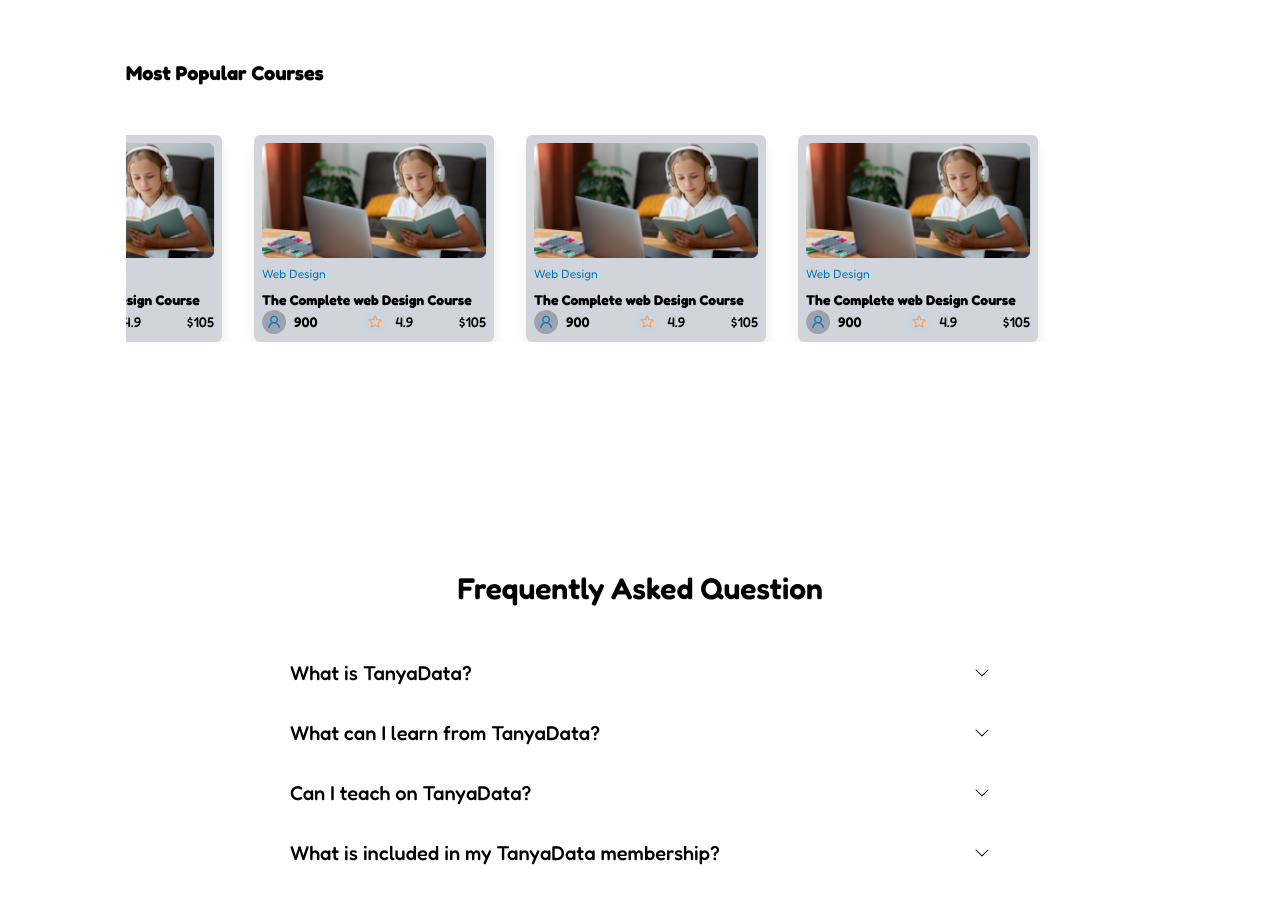
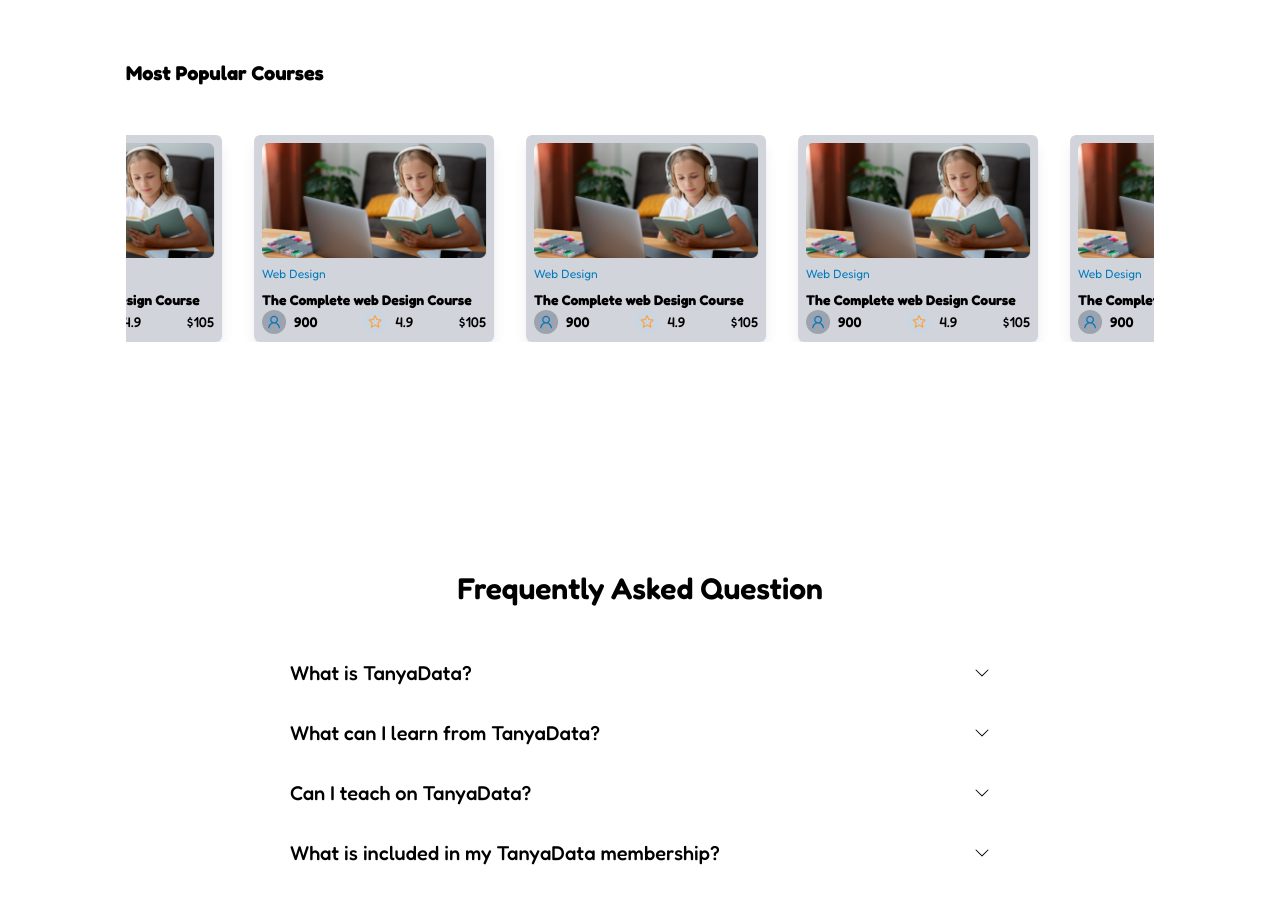
Before and after one commit to cchoirun/tanya-data, a React (Vite) app: page / in a window 1280 px wide. Shown: the part 1640-2543 px from the top of the page. Built offline with nearby package versions, Linux system fonts and the light colour scheme.

Commit message:
Add more course

```diff
--- a/src/Data.jsx
+++ b/src/Data.jsx
@@ -95,6 +95,177 @@ export const courses = [
         participants: 900,
         price: 105
     },
+    {
+        id: 5,
+        image: courses1,
+        category: "Web Design",
+        title: "The Complete web Design Course",
+        rating: 4.9,
+        participants: 900,
+        price: 105
+    },
+    {
+        id: 6,
+        image: courses1,
+        category: "Web Design",
+        title: "The Complete web Design Course",
+        rating: 4.9,
+        participants: 900,
+        price: 105
+    },
+    {
+        id: 7,
+        image: courses1,
+        category: "Web Design",
+        title: "The Complete web Design Course",
+        rating: 4.9,
+        participants: 900,
+        price: 105
+    },
+    {
+        id: 8,
+        image: courses1,
+        category: "Web Design",
+        title: "The Complete web Design Course",
+        rating: 4.9,
+        participants: 900,
+        price: 105
+    },
+    {
+        id: 9,
+        image: courses1,
+        category: "Web Design",
+        title: "The Complete web Design Course",
+        rating: 4.9,
+        participants: 900,
+        price: 105
+    },
+    {
+        id: 10,
+        image: courses1,
+        category: "Web Design",
+        title: "The Complete web Design Course",
+        rating: 4.9,
+        participants: 900,
+        price: 105
+    },
+    {
+        id: 11,
+        image: courses1,
+        category: "Web Design",
+        title: "The Complete web Design Course",
+        rating: 4.9,
+        participants: 900,
+        price: 105
+    },
+    {
+        id: 12,
+        image: courses1,
+        category: "Web Design",
+        title: "The Complete web Design Course",
+        rating: 4.9,
+        participants: 900,
+        price: 105
+    },
+    {
+        id: 13,
+        image: courses1,
+        category: "Web Design",
+        title: "The Complete web Design Course",
+        rating: 4.9,
+        participants: 900,
+        price: 105
+    },
+    {
+        id: 14,
+        image: courses1,
+        category: "Web Design",
+        title: "The Complete web Design Course",
+        rating: 4.9,
+        participants: 900,
+        price: 105
+    },
+    {
+        id: 15,
+        image: courses1,
+        category: "Web Design",
+        title: "The Complete web Design Course",
+        rating: 4.9,
+        participants: 900,
+        price: 105
+    },
+    {
+        id: 16,
+        image: courses1,
+        category: "Web Design",
+        title: "The Complete web Design Course",
+        rating: 4.9,
+        participants: 900,
+        price: 105
+    },
+    {
+        id: 17,
+        image: courses1,
+        category: "Web Design",
+        title: "The Complete web Design Course",
+        rating: 4.9,
+        participants: 900,
+        price: 105
+    },
+    {
+        id: 18,
+        image: courses1,
+        category: "Web Design",
+        title: "The Complete web Design Course",
+        rating: 4.9,
+        participants: 900,
+        price: 105
+    },
+    {
+        id: 19,
+        image: courses1,
+        category: "Web Design",
+        title: "The Complete web Design Course",
+        rating: 4.9,
+        participants: 900,
+        price: 105
+    },
+    {
+        id: 20,
+        image: courses1,
+        category: "Web Design",
+        title: "The Complete web Design Course",
+        rating: 4.9,
+        participants: 900,
+        price: 105
+    },
+    {
+        id: 21,
+        image: courses1,
+        category: "Web Design",
+        title: "The Complete web Design Course",
+        rating: 4.9,
+        participants: 900,
+        price: 105
+    },
+    {
+        id: 22,
+        image: courses1,
+        category: "Web Design",
+        title: "The Complete web Design Course",
+        rating: 4.9,
+        participants: 900,
+        price: 105
+    },
+    {
+        id: 23,
+        image: courses1,
+        category: "Web Design",
+        title: "The Complete web Design Course",
+        rating: 4.9,
+        participants: 900,
+        price: 105
+    },
 ];
 
 
```
